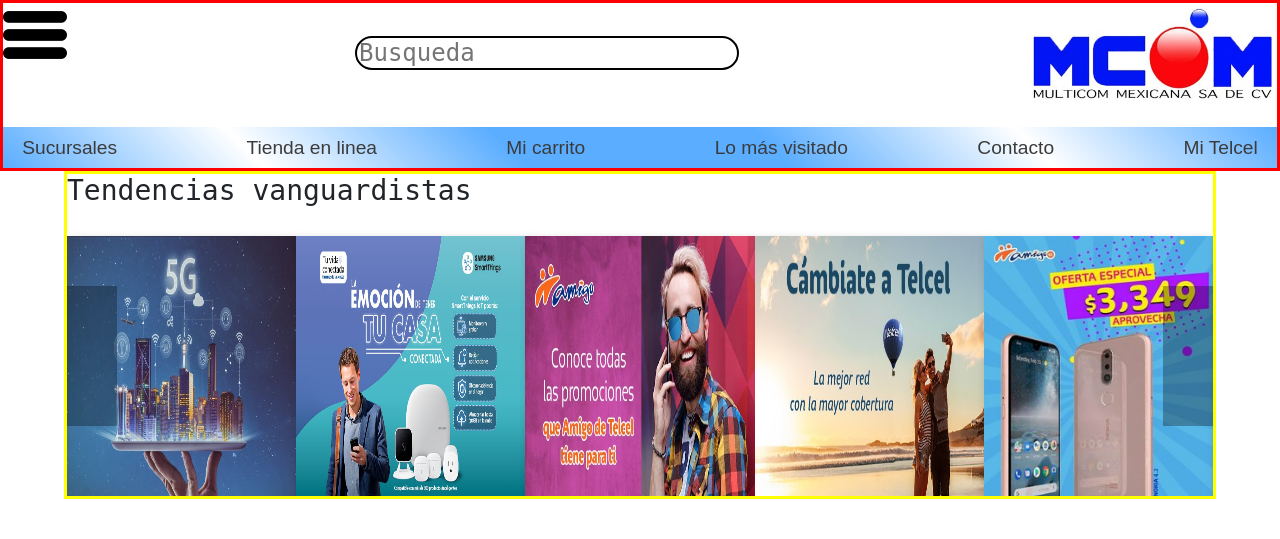
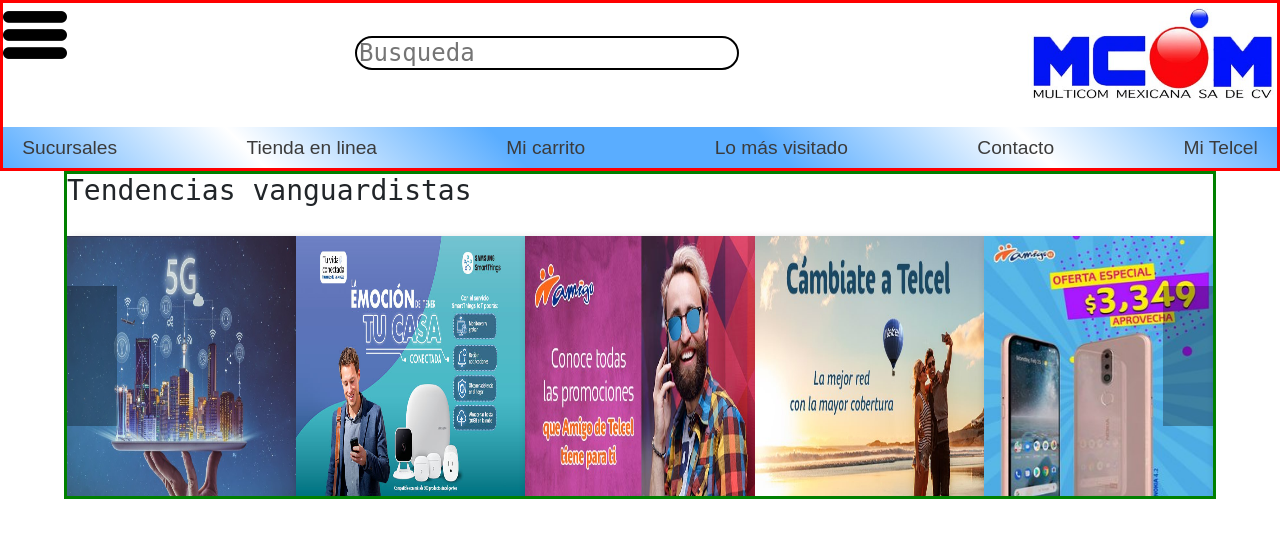
Before and after one commit to ManuelGodel07/multicommexicana, a PHP site: page / in a window 1280 px wide. Shown: the top 539 px of the page. Run offline with PHP 8.4, Linux system fonts and the light colour scheme.

Commit message:
multicom4

```diff
--- a/css/style1.css
+++ b/css/style1.css
@@ -75,10 +75,6 @@
 	padding: 0;
 	background: linear-gradient(45deg, rgb(90, 173, 255 ),white,rgb(90, 173, 255 ),white,rgb(90, 173, 255));
 }
-/*1ro*/
-.logo2{
-
-}
 
 .logo1{
 	align-self: flex-start;
@@ -104,7 +100,7 @@
 
 .contenedor {
 	width: 90%;
-	border: solid yellow 3px;
+	border: solid green 3px;
 
 }
 /* ---- ----- ----- Contenedor Principal y Flechas ----- ----- ----- */
```
